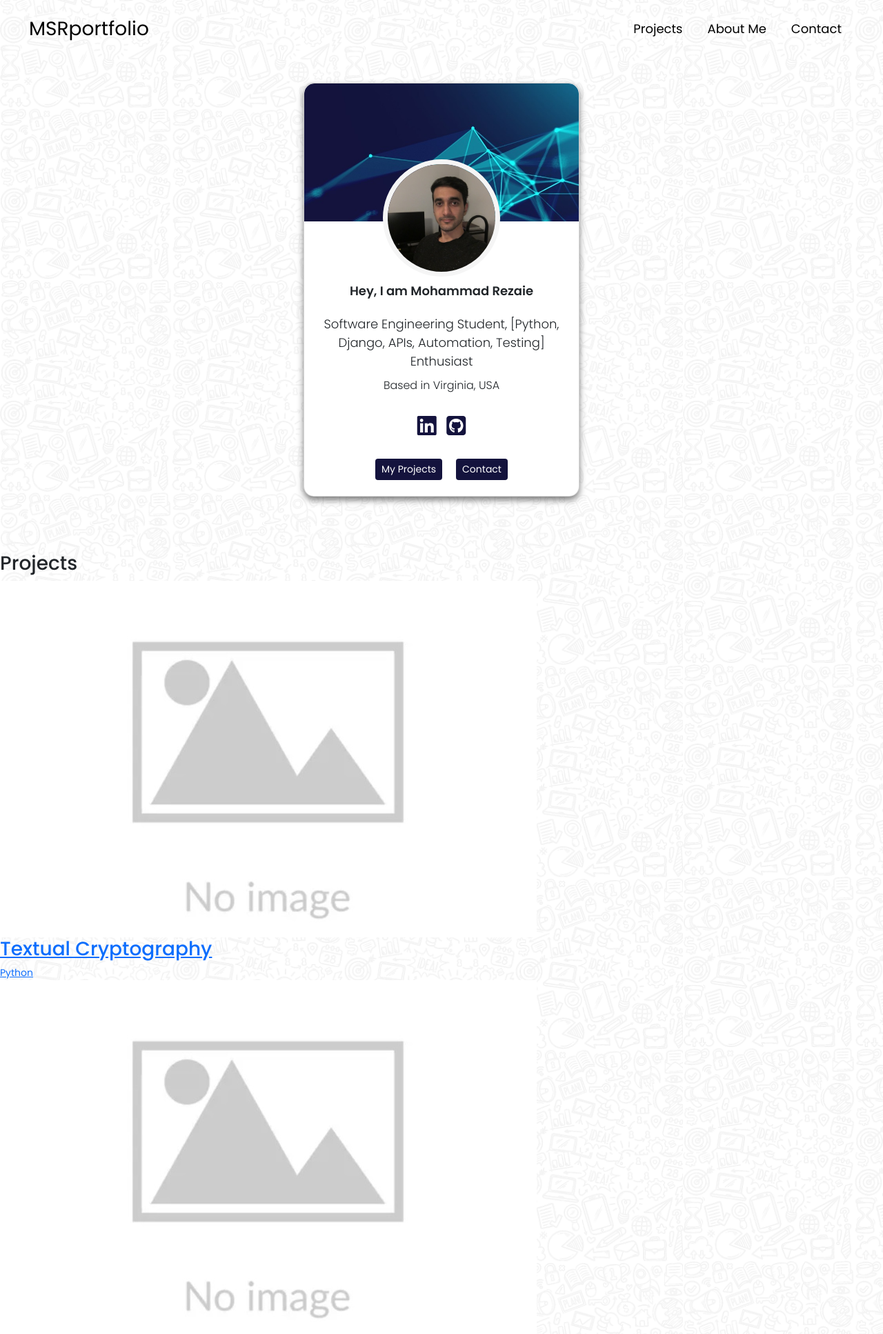
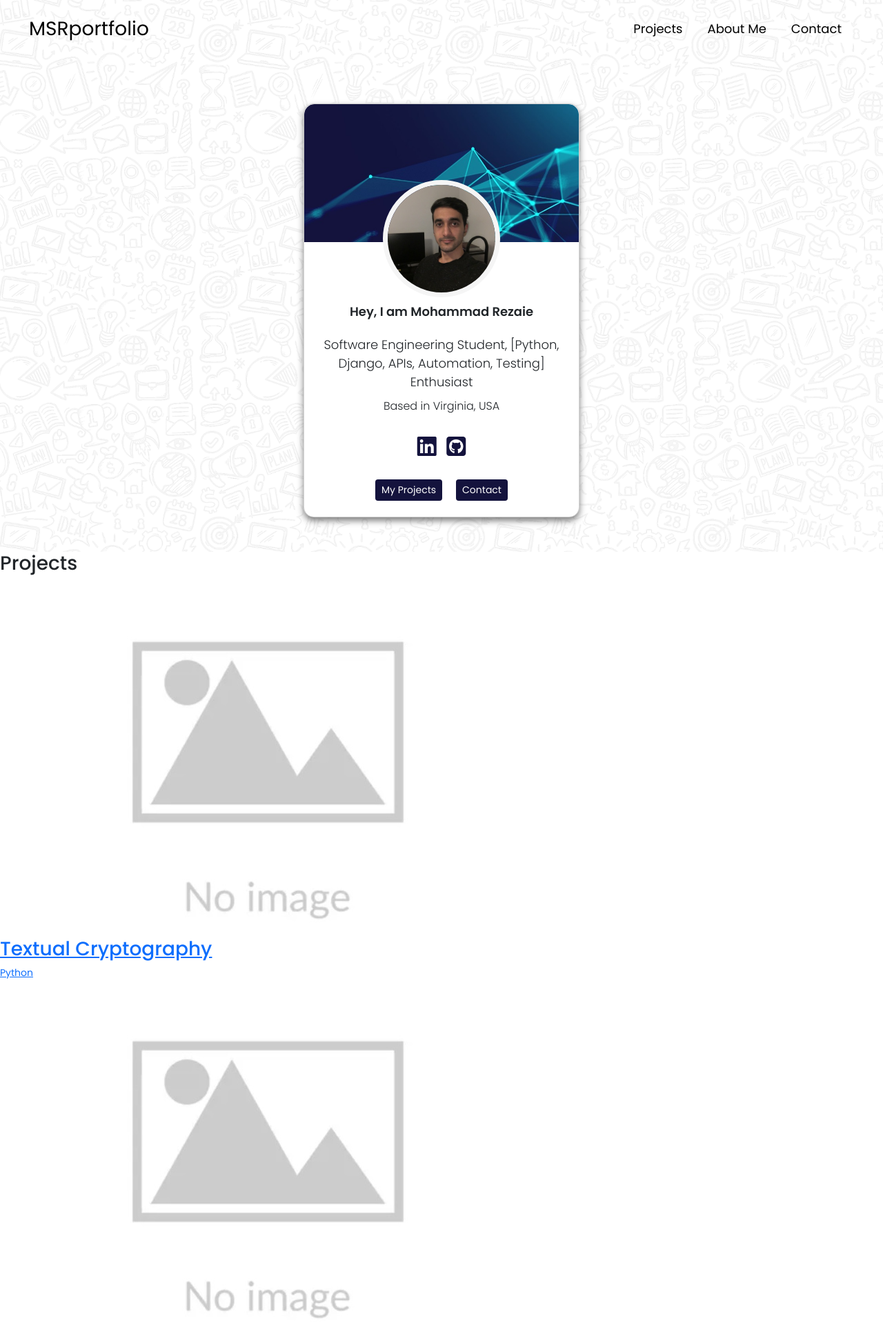
Before and after one commit to msrezaie/textual_cryptography, a Django app: page / in a window 1280 px wide. Shown: the top 1934 px of the page at 69% size. Run offline with Django 4.2, Linux system fonts and the light colour scheme; data comes from the database, SQL or seed files in the repository; both versions use the stored data as it was after the commit; some libraries are stand-ins or nearby versions.

Commit message:
Banner for profile card
Profile card now is inside a banner div which has a background image

```diff
--- a/base/admin.py
+++ b/base/admin.py
@@ -1,6 +1,7 @@
 from django.contrib import admin
-from . models import Project, Tag, Profile, Skill
+from . models import Project, Tag, Profile, Skill, Page
 
+admin.site.register(Page)
 admin.site.register(Profile)
 admin.site.register(Project)
 admin.site.register(Tag)
--- a/base/models.py
+++ b/base/models.py
@@ -1,6 +1,13 @@
 from django.db import models
 from django.contrib.auth.models import User
 import uuid
+import os
+
+class Page(models.Model):
+    landing_page_background = models.ImageField(null=True, blank=True)
+
+    def __str__(self):
+        return os.path.basename(self.landing_page_background.name)
 
 
 class Profile(models.Model):
--- a/base/templates/base/base.html
+++ b/base/templates/base/base.html
@@ -1,26 +1,10 @@
 {% extends 'index.html' %}
 {% load static %}
 
-{% block profileCard %}
+{% block banner-profile %}
 
-{% comment %} {% if profile.social_github %}
-                <li>
-                    <a title="Github" href="{{profile.social_github}}" target="_blank">GitHub<i
-                            class=""></i></a>
-                </li>
-                {% endif %}
-
-                <li><a href="https://www.linkedin.com/in/mohammad-sulayman-rezaie-ab6940223/"><i class=""></i></a></li>
-                <li><a href="https://github.com/msrezaie"><i class=""></i></a></li>
-
-                {% if profile.social_linkedin %}
-                <li>
-                    <a title="LinkedIn" href="{{profile.social_linkedin}}" target="_blank">LinkedIn<i
-                            class=""></i></a>
-                </li>
-                {% endif %} {% endcomment %}
-
-<div class="profile-card mx-auto">
+<div class="banner">
+    <div class="profile-card">
         <div class="container">
             <div class="row">
                 <div class="col-sm">
@@ -31,8 +15,12 @@
                         <div class="profile-title">{{profile.short_bio}}</div>
                         <div class="profile-location">Based in {{profile.location}}</div>
                         <div class="profile-socials">
-                        <a href=""><i class="fa-brands fa-linkedin fa-2xl"></i></a>
-                        <a href=""><i class="fa-brands fa-square-github fa-2xl"></i></a>
+                            {% if profile.social_linkedin %}
+                                <a title="LinkedIn" href="{{profile.social_linkedin}}" target="_blank"><i class="fa-brands fa-linkedin fa-2xl"></i></a>
+                            {% endif %}
+                            {% if profile.social_github %}
+                                <a title="Github" href="{{profile.social_github}}" target="_blank"><i class="fa-brands fa-square-github fa-2xl"></i></a>
+                            {% endif %}
                         </div>
                         <div class="profile-btns">
                             <div class="profile-btn-proj"><button type="button" class="btn btn-sm">My Projects</button></div>
@@ -43,9 +31,9 @@
             </div>
         </div>
     </div>
+</div>
 
-
-{% endblock profileCard %}
+{% endblock banner-profile %}
 
 {% block projectsCard %}
 
@@ -86,3 +74,7 @@
 </main>
 
 {% endblock projectsCard %}
+
+{% block about %}{% endblock about %}
+
+{% block contact %}{% endblock contact %}
--- a/base/views.py
+++ b/base/views.py
@@ -1,13 +1,14 @@
 from django.shortcuts import render
-from . models import Project, Profile
+from . models import Project, Profile, Page
 
 
 def base(request):
+    page = Page.objects.first()
     profile = Profile.objects.first()
     projects = Project.objects.all()
     topSkills = profile.skill_set.exclude(description__exact="")
     otherSkills = profile.skill_set.filter(description="")
-    context = {'profile': profile, 'projects': projects, 'topSkills': topSkills, 'otherSkills': otherSkills}
+    context = {'profile': profile, 'projects': projects, 'topSkills': topSkills, 'otherSkills': otherSkills, 'page': page}
     return render(request, "base/base.html", context)
 
 def project_detail(request, pk):
--- a/static/styles/style.css
+++ b/static/styles/style.css
@@ -1,4 +1,5 @@
 @import url('https://fonts.googleapis.com/css2?family=Poppins:wght@200;300;400;500;600;700&display=swap');
+
 /* HTML STYLING */
 *{
   margin: 0;
@@ -11,9 +12,9 @@ html {
   scroll-behavior: smooth;
 }
 
-body{
+/* body{
   margin-top: 5vh;
-}
+} */
 /* HTML STYLING END */
 
 /* NAVBAR STYLING START */
@@ -132,43 +133,20 @@ body{
 }
 /* NAVBAR STYLING END */
 
-/* FOOTER STYLING */
-.footer-card{
-  position: static;
-  left: 0;
-  bottom: 0;
-  width: 100%;
-  background-color: white;
-  padding: 20px 40px;
-  box-shadow: inset -10px -10px 15px rgba(255, 255, 255, 1.5),
-           inset 10px 10px 15px rgba(70, 70, 70, 0.12);
+/* BANNER STYLING */
+.banner{
+  height: 100vh;
+  background-image: url("/static/images/bg.png");
+  background-size: cover;
+  background-position: center;
+  background-attachment: fixed;
+  /* background-size: 990px; */
 }
-
-.footer-card .content{
-  text-align: center;
-}
-
-.footer-card .social-list{
-  display: inline-flex;
-}
-
-.footer-card li{
-  list-style: none;
-  padding: 10px 10px;
-}
-
-.social-list a{
-  color: #14133d;
-}
-
-.social-list a:hover{
-  color: silver;
-}
-/* FOOTER STYLING END */
+/* BANNER STYLING END */
 
 /* PROFILE-CARD STYLING */
 .profile-card{
-  padding: 80px 0;
+  padding: 150px 0 0 0;
 }
 
 .card{
@@ -275,3 +253,37 @@ body{
   background-color: silver;
 }
 /* PROFILE-CARD STYLING END */
+
+/* FOOTER STYLING */
+.footer-card{
+  position: static;
+  left: 0;
+  bottom: 0;
+  width: 100%;
+  background-color: white;
+  padding: 20px 40px;
+  box-shadow: inset -10px -10px 15px rgba(255, 255, 255, 1.5),
+           inset 10px 10px 15px rgba(70, 70, 70, 0.12);
+}
+
+.footer-card .content{
+  text-align: center;
+}
+
+.footer-card .social-list{
+  display: inline-flex;
+}
+
+.footer-card li{
+  list-style: none;
+  padding: 10px 10px;
+}
+
+.social-list a{
+  color: #14133d;
+}
+
+.social-list a:hover{
+  color: silver;
+}
+/* FOOTER STYLING END */
--- a/templates/footer.html
+++ b/templates/footer.html
@@ -4,8 +4,8 @@
     <div class="footer-card">
         <div class="content">
             <ul class="social-list">
-                <li><a href="#"><i class="fa-brands fa-linkedin fa-2xl"></a></i></li>
-                <li><a href="#"><i class="fa-brands fa-square-github fa-2xl"></a></i></li>
+                <li><a href="#"><i class="fa-brands fa-linkedin fa-2xl"></i></a></li>
+                <li><a href="#"><i class="fa-brands fa-square-github fa-2xl"></i></a></li>
             </ul>
             <div class="copyright-row">
                 <p>Copyright ©{% now 'Y' %} All rights reserved. Designed by <a href="#" target="">MSREZAIE</a></p>
--- a/templates/index.html
+++ b/templates/index.html
@@ -12,13 +12,17 @@
     <link rel="stylesheet" href="{% static 'styles/style.css' %}">
     <title>MyPortfolio</title>
 </head>
-<body style="background-image: url({% static 'images/bg.png' %}); background-size: 990px;">
+<body>
 
     {% include 'navbar.html' %}
 
-    {% block profileCard %}{% endblock profileCard %}
+    {% block banner-profile %}{% endblock banner-profile %}
 
     {% block projectsCard %}{% endblock projectsCard %}
+
+    {% block about %}{% endblock about %}
+
+    {% block contact %}{% endblock contact %}
 
     {% include 'footer.html' %}
 
```
Also changed, not shown: base/migrations/0003_page.py (added), db.sqlite3, static/images/bg1.png (deleted). Lines whose indentation alone changed are shown as unchanged.
